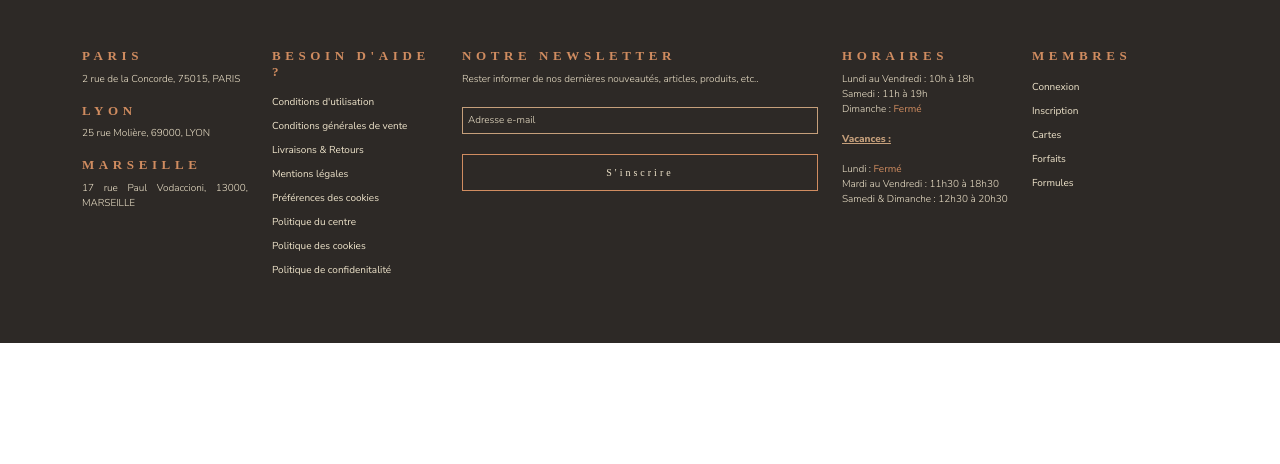
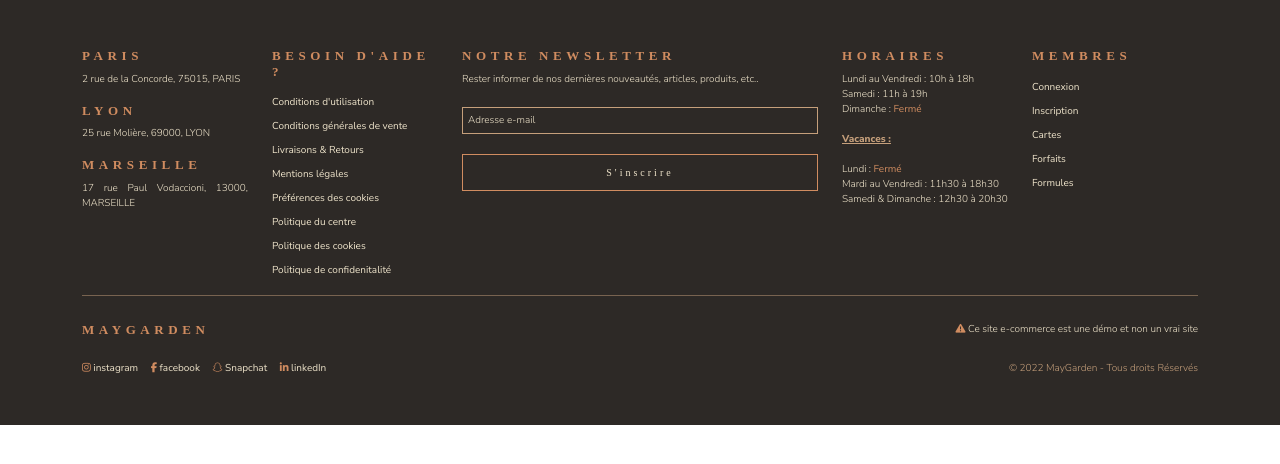
Before and after one commit to Kahina-OUALI/test-projets, a plain HTML site: page index.html in a window 1280 px wide. Drawn offline with nearby package versions, Linux system fonts and the light colour scheme; a web font is replaced by a local one.

Commit message:
Dernier test footer

```diff
--- a/index.html
+++ b/index.html
@@ -202,6 +202,49 @@
                         </div>
                     </div>
                 </div>
+                <div class="col-12 text-center">
+                    <div class="separator"></div>
+                </div>
+                <div class="col-lg-6 col-md-6">
+                    <div class="name-web" id="name-web">
+                        <h6>MayGarden</h6>
+                    </div>
+                </div>
+                <div class="col-lg-6 col-md-6">
+                    <div class="warning" id="warning">
+                        <p>
+                            <i class="fa-solid fa-triangle-exclamation"></i>
+                            Ce site e-commerce est une démo et non un vrai site
+                        </p>
+                    </div>
+                </div>
+                <div class="col-lg-6 col-md-6">
+                    <div class="reseaux" id="reseaux">
+                        <a href="#">
+                            <i class="fa-brands fa-instagram"></i>
+                            <span class="name">instagram</span>
+                        </a>
+                        <a href="#">
+                            <i class="fa-brands fa-facebook-f"></i>
+                            <span class="name">facebook</span>
+                        </a>
+                        <a href="#">
+                            <i class="fa-brands fa-snapchat"></i>
+                            <span class="name">Snapchat</span>
+                        </a>
+                        <a href="#">
+                            <i class="fa-brands fa-linkedin-in"></i>
+                            <span class="name">linkedIn</span>
+                        </a>
+                    </div>
+                </div>
+                <div class="col-lg-6 col-md-6">
+                    <div class="copyright" id="copyright">
+                        <span class="copy" id="copy">
+                            &copy; 2022 MayGarden - Tous droits Réservés
+                        </span>
+                    </div>
+                </div>
             </div>
         </div>
     </footer>
--- a/public/scss/footer.scss
+++ b/public/scss/footer.scss
@@ -69,14 +69,50 @@ footer {
             color: $coral;
         }
     }
+    .separator {
+        height: 1px;
+        margin-bottom: 26px;
+        background-color: $separator;
+    }
+    .warning {
+        p {
+            text-align: end;
+            i {
+                color: $coral;
+            }
+        }
+    }
+    .reseaux {
+        a {
+            margin-right: 10px;
+            i {
+                color: $coral;
+            }
+        }
+    }
+    .copyright {
+        text-align: end;
+        .copy {
+            color: $brown !important;
+            @extend %text-footer;
+        }
+    }
     @media screen and (max-width: $layout-breakpoints-xxs) {
         .contact,
         .news,
-        .members {
+        .hours {
             margin-bottom: 26px;
         }
         .nav {
             margin-bottom: 10px;
         }
+        .warning {
+            p {
+                text-align: left;
+            }
+        }
+        .copyright {
+            text-align: left;
+        }
     }
 }
```
Also changed, not shown: public/css/style.css, 1 other file.
